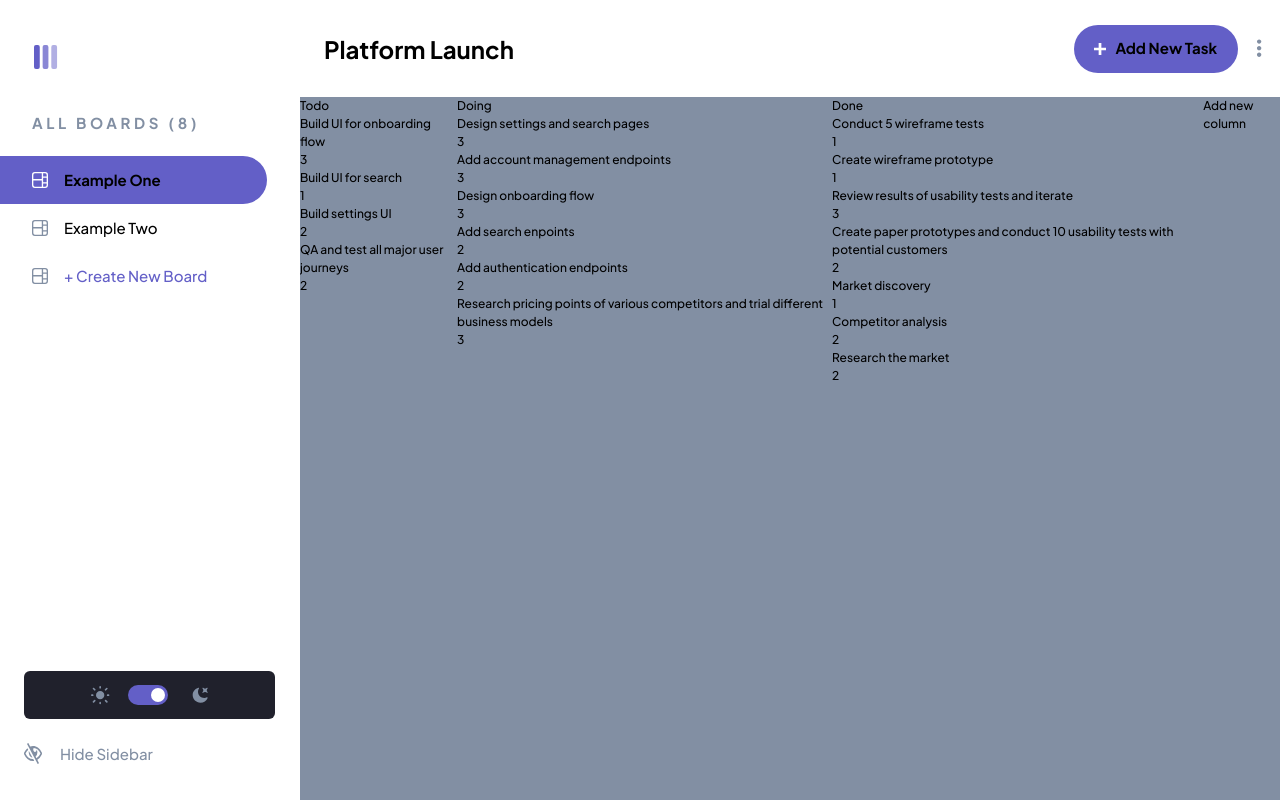
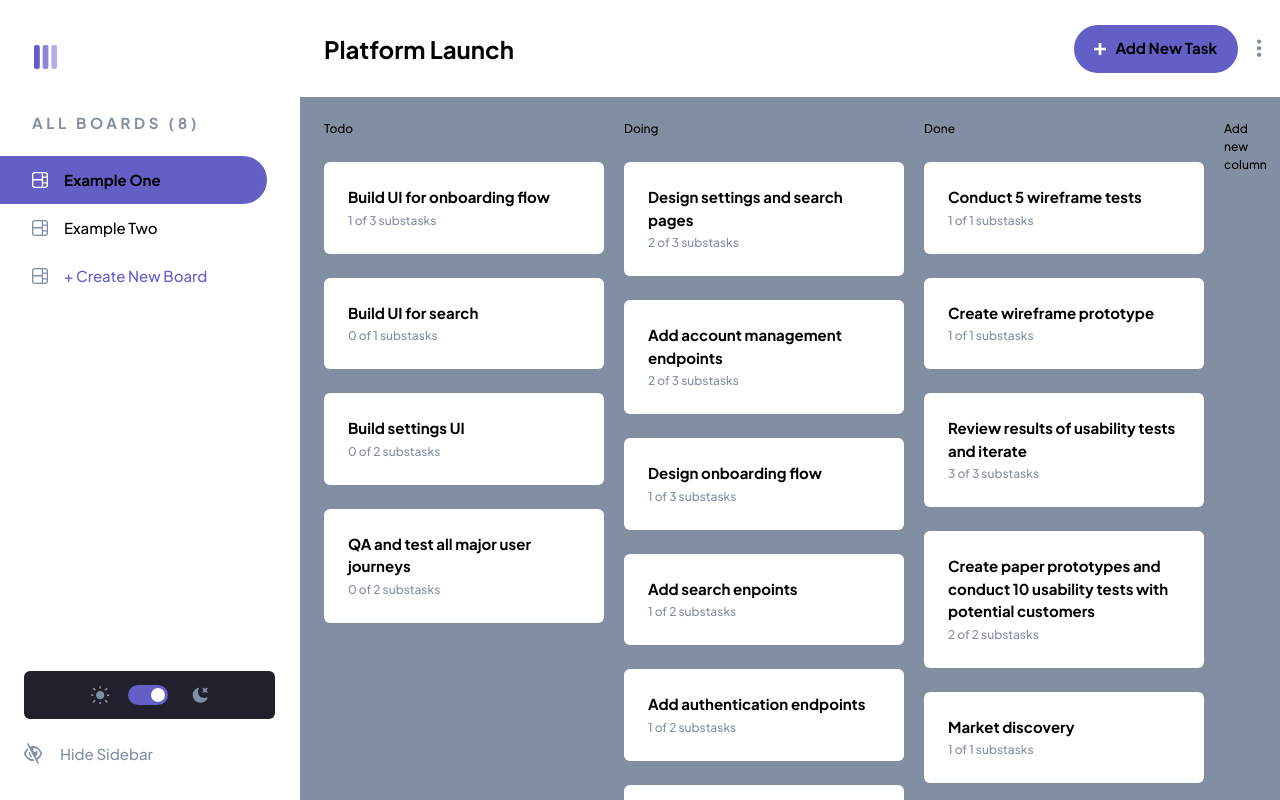
Before and after one commit to yehudz/kanban-task-manager-v2, a Next.js app: page / in a window 1280 px wide. Built offline with nearby package versions, Linux system fonts and the light colour scheme.

Commit message:
style: Task item Styles

```diff
--- a/components/layout/BoardColumnsContainer.tsx
+++ b/components/layout/BoardColumnsContainer.tsx
@@ -6,7 +6,7 @@ import EmptyBoardScreen from '../ui/EmptyBoardScreen'
 import AddNewColumnUi from '../ui/AddNewColumnUi'
 const BoardColumnsContainer = ({board}: BoardColumnsProps)=> {
   return(
-    <div data-testid="columns-container" className={`${styles.container} w-full h-full relative`}>
+    <div data-testid="columns-container" className={`${styles.container} W h-full relative`}>
       {!board.columns.length && <EmptyBoardScreen />}
       {board.columns.map(column=> {
         return(
--- a/components/reusables/BoardColumn.tsx
+++ b/components/reusables/BoardColumn.tsx
@@ -1,9 +1,10 @@
 import { BoardColumnProps } from "../../typings/interfaces"
 import BoardColumnTaskItem from "./BoardColumnTaskItem"
+import styles from '../../styles/reusables/BoardColumn.module.scss'
 
 const BoardColumn = ({name, tasks}: BoardColumnProps)=> {
   return(
-    <div data-testid="board-column-container">
+    <div data-testid="board-column-container" className={`${styles.container} h-full mb-3`}>
       <div data-testid="board-column-title">{name}</div>
       <div className="flex flex-col">
         {tasks.map((task)=> {
--- a/components/reusables/BoardColumnTaskItem.tsx
+++ b/components/reusables/BoardColumnTaskItem.tsx
@@ -1,6 +1,7 @@
-import { useContext, useState } from "react"
+import { useContext } from "react"
 import { TaskItem } from "../../typings/common.types"
 import appContext from "../../context/appContext"
+import styles from '../../styles/reusables/BoardColumnTaskItem.module.scss'
 const BoardColumnTaskItem = ({title, description, status, subtasks}: TaskItem)=> {
   const {setModalVisibility, setTaskDetails, setModalContentType} = useContext(appContext)
 
@@ -18,9 +19,9 @@ const BoardColumnTaskItem = ({title, description, status, subtasks}: TaskItem)=>
   }
 
   return(
-    <div data-testid="task-item" onClick={showModal}>
-      <div data-testid="task-title">{title}</div>
-      <div data-testid="task-subtasks">{subtasks?.length}</div>
+    <div data-testid="task-item" onClick={showModal} className={`${styles.container} bg-white dark:bg-grey rounded-lg`}>
+      <h3 data-testid="task-title">{title}</h3>
+      <div data-testid="task-subtasks" className="body-m text-grey-400 mt-1">{subtasks?.filter(subtask=>subtask.isCompleted).length} of {subtasks?.length} substasks</div>
     </div>
   )
 }
--- a/pages/index.tsx
+++ b/pages/index.tsx
@@ -122,7 +122,7 @@ const Home: NextPage = (props) => {
             {!isMobile && <LeftSidebar />}
           </div>
           {isMobile && <MobileMenu show={openMobileMenu}/>}
-          <div data-testid="right-container" className='rightContainer w-full'>
+            <div data-testid="right-container" className='rightContainer w-full'>
             <TopBar boardName={exampleBoard.name}/>
             <BoardColumnsContainer board={exampleBoard}/>
           </div>
--- a/styles/globals.css
+++ b/styles/globals.css
@@ -13,6 +13,20 @@ body {
 
 h1 {
   font-size: 24px;
+  font-weight: bold;
+}
+
+h2 {
+  font-size: 18px;
+  font-weight: bold;
+}
+
+.body-m {
+  font-size: 12px;
+}
+
+h3 {
+  font-size: 15px;
   font-weight: bold;
 }
 
@@ -47,6 +61,11 @@ a {
   width: 300px;
 }
 
+.rightContainer {
+  display: grid;
+  grid-template-rows: 96px 100%;
+}
+
 .overlay {
   position: fixed;
   top: 64px;
--- a/styles/layout/BoardColumnsContainer.module.scss
+++ b/styles/layout/BoardColumnsContainer.module.scss
@@ -1,4 +1,7 @@
 .container {
   display: flex;
+  gap: 20px;
+  padding: 24px;
+  height: calc(100% - 96px);
   overflow: scroll;
 }
--- /dev/null
+++ b/styles/reusables/BoardColumn.module.scss
@@ -0,0 +1,3 @@
+.container {
+  min-width: 280px;
+}
--- /dev/null
+++ b/styles/reusables/BoardColumnTaskItem.module.scss
@@ -0,0 +1,10 @@
+.container {
+  width: 100%;
+  min-height: 88px;
+  margin-top: 24px;
+  padding: 24px;
+  cursor: pointer;
+  &:last-child {
+    margin-bottom: 24px;
+  }
+}
```
